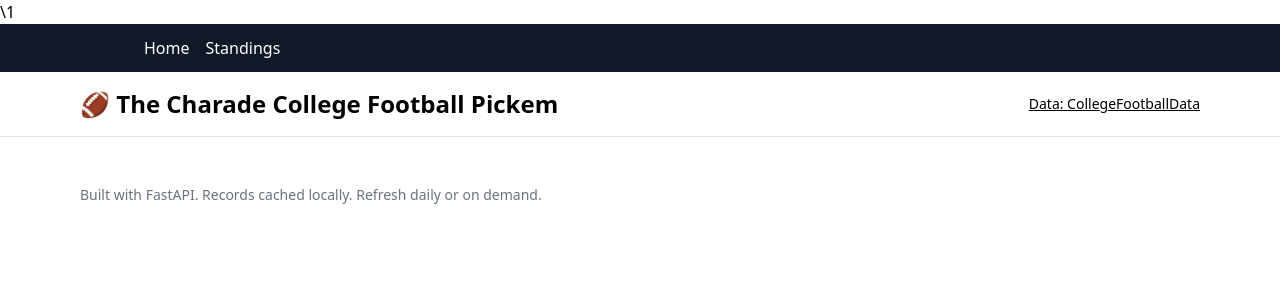
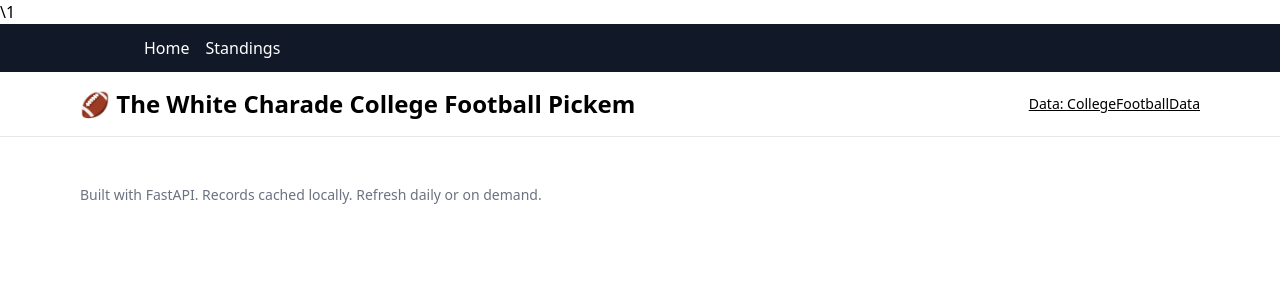
Before and after one commit to jdrinkall/college-football-pickem, a FastAPI app: template app/templates/base.html in a window 1280 px wide. Shown: the top 300 px of the page. Run offline with FastAPI, Linux system fonts and the light colour scheme; the template is opened without the code that fills it, so the values that code supplies are empty; some libraries are stand-ins or nearby versions.

Commit message:
Testing Pusshes

```diff
--- a/app/templates/base.html
+++ b/app/templates/base.html
@@ -18,7 +18,7 @@
 
   <header class="sticky top-0 z-10 bg-white/80 backdrop-blur border-b border-gray-200">
     <div class="max-w-6xl mx-auto px-4 py-4 flex items-center justify-between">
-      <h1 class="text-2xl font-bold">🏈 The Charade College Football Pickem</h1>
+      <h1 class="text-2xl font-bold">🏈 The White Charade College Football Pickem</h1>
       <a href="https://collegefootballdata.com" target="_blank" class="text-sm underline">Data: CollegeFootballData</a>
     </div>
   </header>
```
